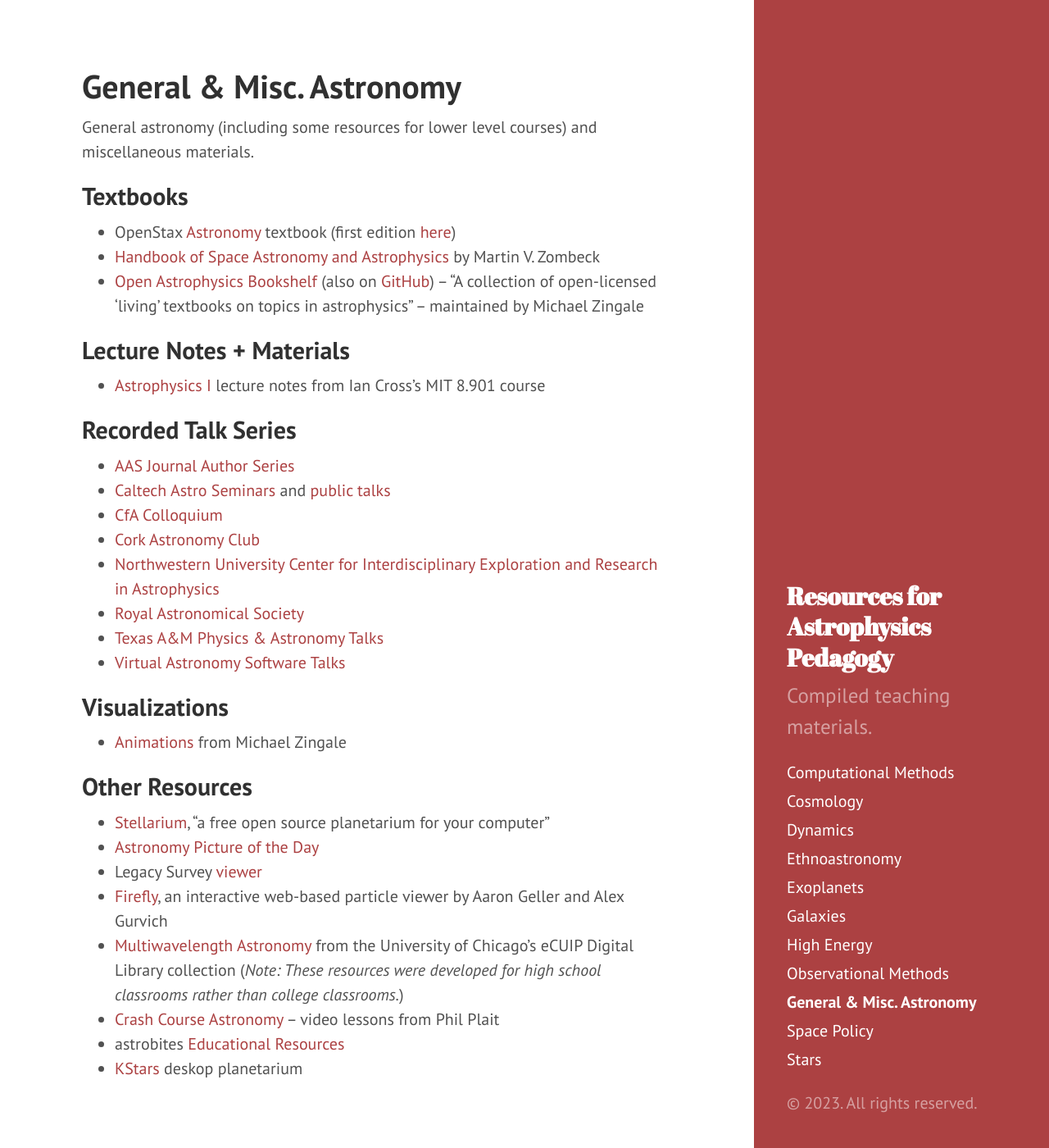
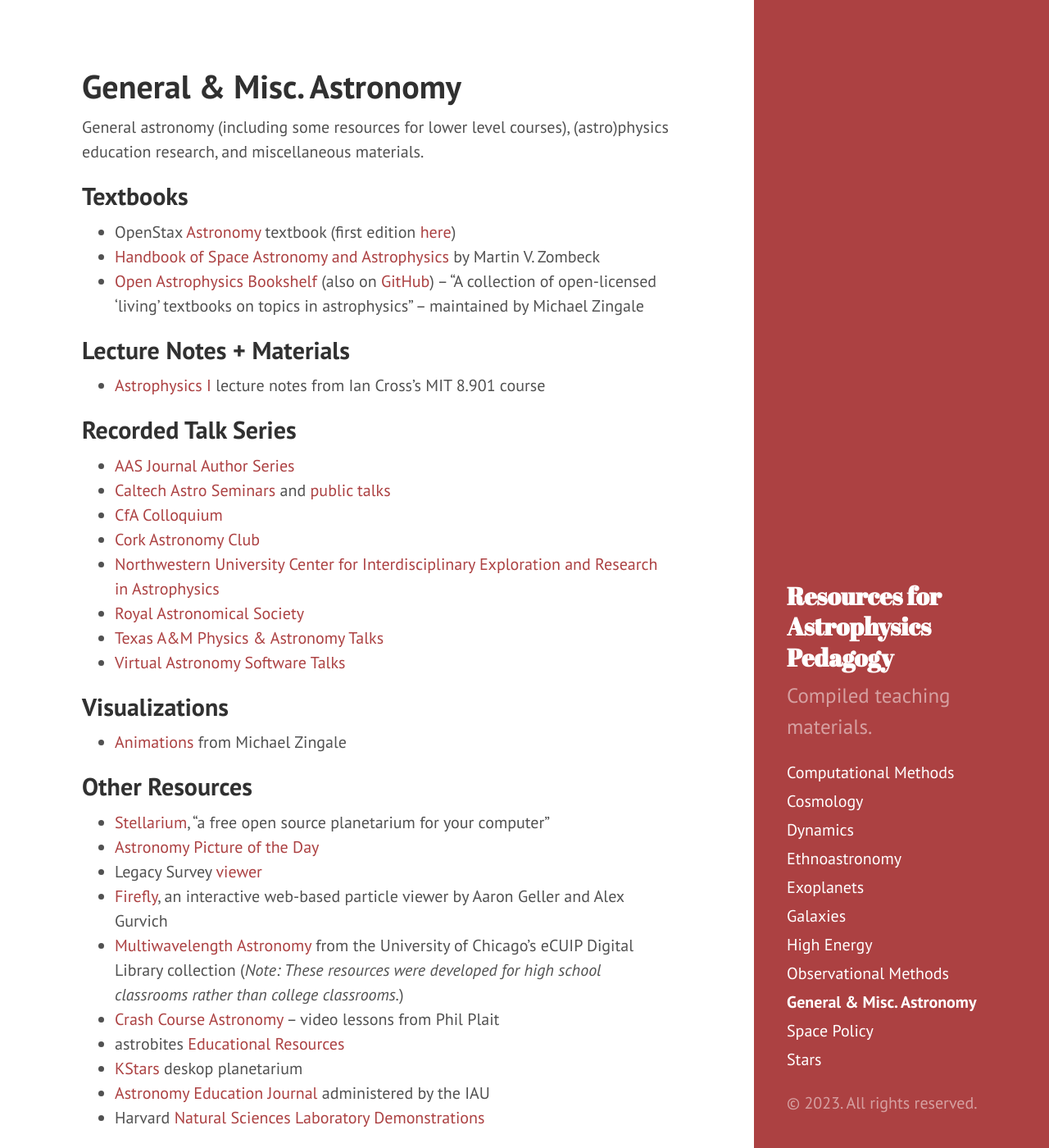
Before and after one commit to astroteaching/astroteaching.github.io, a Jekyll site: the page built from resources.md, in a window 1280 px wide and 1400 px high. Shown: the whole window at 82% size. Built offline with Jekyll 4.4.1, drawn with Linux system fonts in a browser that asks for light colours.

Commit message:
content from 'Suggested materials' issue

```diff
--- a/resources.md
+++ b/resources.md
@@ -3,7 +3,7 @@ layout: page
 title: General & Misc. Astronomy
 ---
 
-General astronomy (including some resources for lower level courses) and miscellaneous materials.
+General astronomy (including some resources for lower level courses), (astro)physics education research, and miscellaneous materials.
 
 <!-- https://www.nasa.gov/content/goddard/hubble-e-books -->
 
@@ -37,3 +37,5 @@ General astronomy (including some resources for lower level courses) and miscell
 - [Crash Course Astronomy](https://www.youtube.com/playlist?list=PL8dPuuaLjXtPAJr1ysd5yGIyiSFuh0mIL){:target="_blank"} -- video lessons from Phil Plait
 - astrobites [Educational Resources](https://astrobites.org/educational-resources/){:target="_blanks"}
 - [KStars](https://kstars.kde.org){:target="_blank"} deskop planetarium
+- [Astronomy Education Journal](https://astroedjournal.org/index.php/ijae/index){:target="_blank"} administered by the IAU
+- Harvard [Natural Sciences Laboratory Demonstrations](https://sciencedemonstrations.fas.harvard.edu/catalog){:target="_blank"}
```
Also changed, not shown: cosmology.md (+1 -0 lines), galaxies.md (+3 -0 lines), stars.md (+2 -0 lines).
